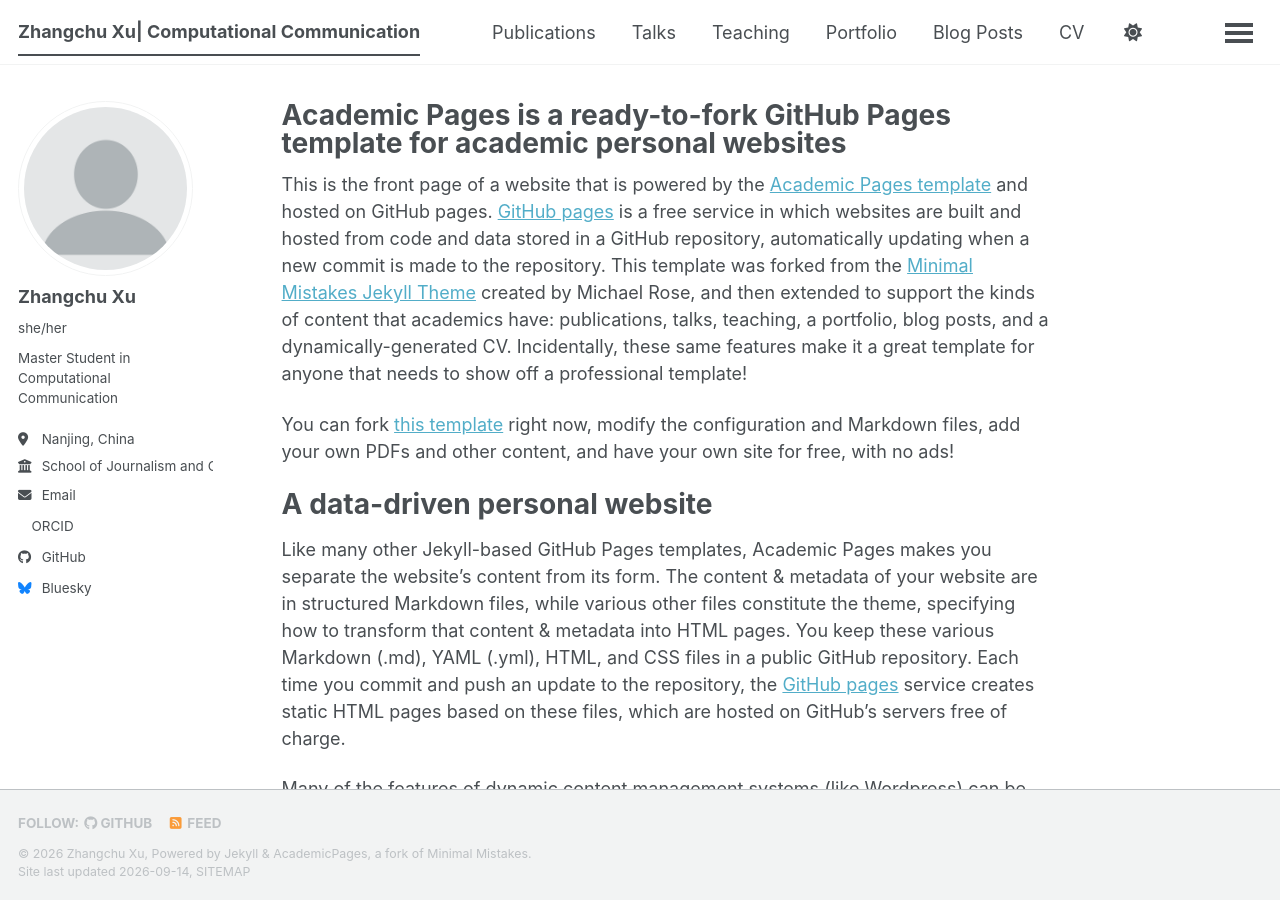
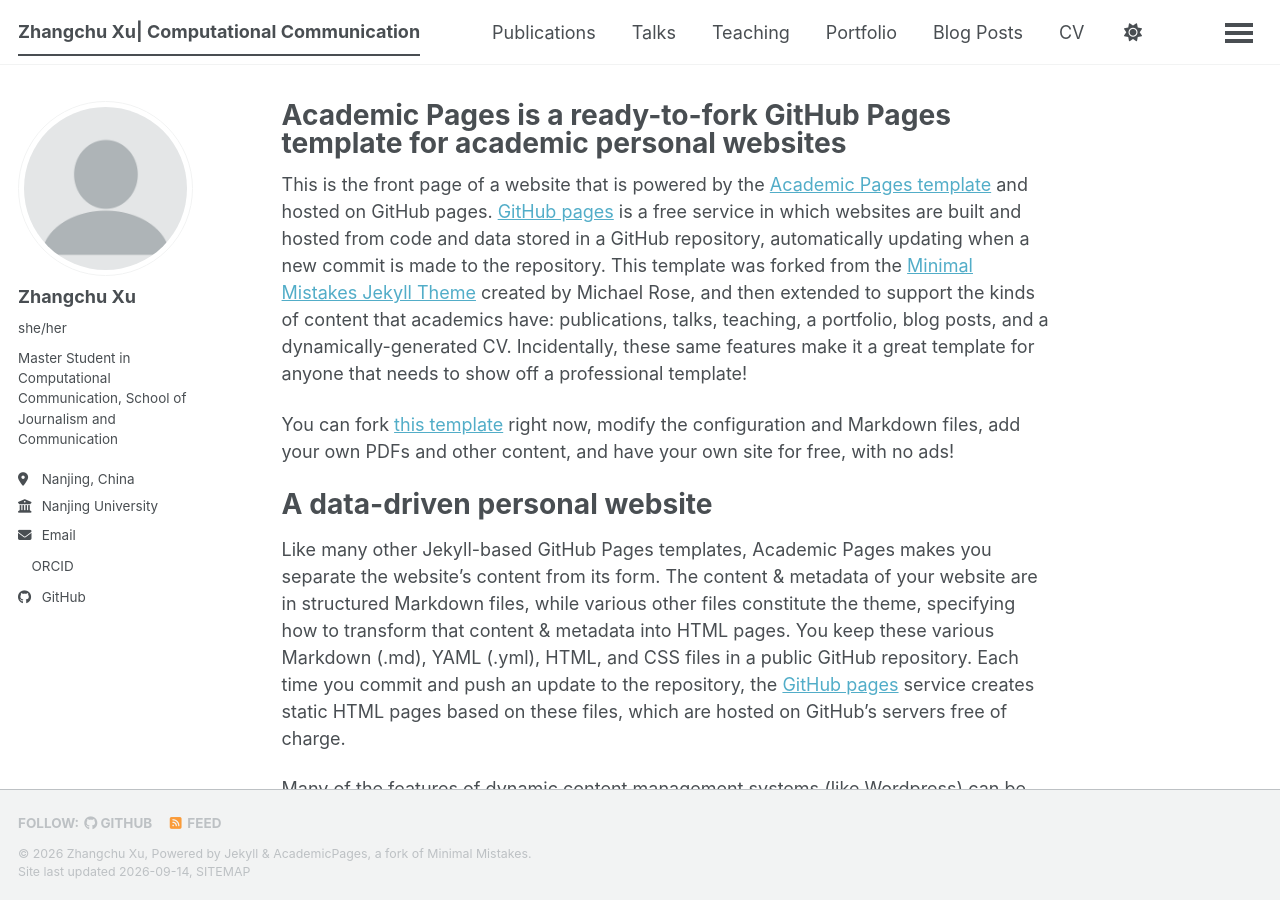
Before and after one commit to xuzhangchu0103/xuzhangchu0103.github.io, a Jekyll site: the page built from _pages/about.md, in a window 1280 px wide and 900 px high. Built offline with Jekyll 4.4.1, drawn with Linux system fonts in a browser that asks for light colours; a style sheet for code colours, icons or effects is not loaded.

Commit message:
Update personal information

```diff
--- a/_config.yml
+++ b/_config.yml
@@ -26,9 +26,9 @@ author:
   avatar           : "profile.png"
   name             : "Zhangchu Xu"
   pronouns         : "she/her"
-  bio              : "Master Student in Computational Communication"
+  bio              : "Master Student in Computational Communication, School of Journalism and Communication"
   location         : "Nanjing, China"
-  employer         : "School of Journalism and Communication, Nanjing University"
+  employer         : "Nanjing University"
   uri              : # URL
   email            : "zhangchu_xu@163.com"
 
@@ -57,7 +57,7 @@ author:
 
   # Social media
   artstation       : # Username
-  bluesky          : "bsky.app" # Replace this with you Bluesky username
+  bluesky          :
   facebook         : # Username
   flickr           : # Username
   foursquare       : # Username
```
